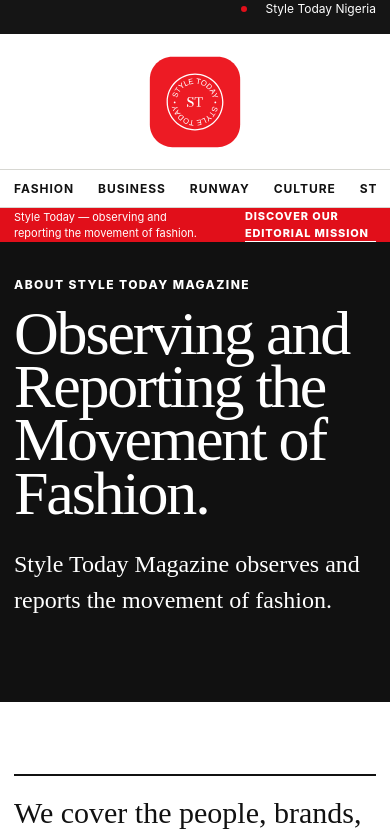
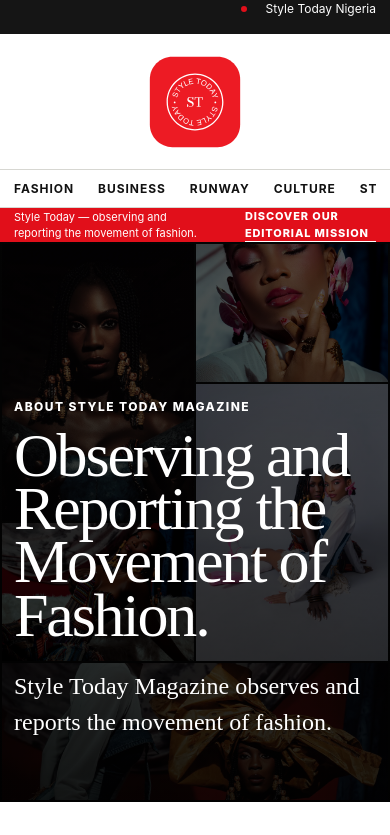
Before and after one commit to MarselDokubo/styletoday, a Next.js app: page /about in a window 390 px wide. Shown: the top 835 px of the page. Built offline with nearby package versions, Linux system fonts and the light colour scheme.

Commit message:
Add dimmed bento image background to About hero

```diff
--- a/app/about/page.tsx
+++ b/app/about/page.tsx
@@ -6,6 +6,30 @@
   return (
     <main>
       <section className="about-hero">
+        <div className="about-hero-bento" aria-hidden="true">
+          <figure className="about-hero-tile about-hero-tile--one">
+            <img src="/images/635184-jpg.webp" alt="" />
+          </figure>
+          <figure className="about-hero-tile about-hero-tile--two">
+            <img src="/images/643834-jpg.webp" alt="" />
+          </figure>
+          <figure className="about-hero-tile about-hero-tile--three">
+            <img src="/images/640466-jpg.webp" alt="" />
+          </figure>
+          <figure className="about-hero-tile about-hero-tile--four">
+            <img src="/images/640464-jpg.webp" alt="" />
+          </figure>
+          <figure className="about-hero-tile about-hero-tile--five">
+            <img src="/images/635183-jpg.webp" alt="" />
+          </figure>
+          <figure className="about-hero-tile about-hero-tile--six">
+            <img src="/images/640473-jpg.webp" alt="" />
+          </figure>
+          <figure className="about-hero-tile about-hero-tile--seven">
+            <img src="/images/635182-jpg.webp" alt="" />
+          </figure>
+        </div>
+        <div className="about-hero-shade" aria-hidden="true" />
         <div className="page-shell about-hero-inner">
           <span className="eyebrow">About Style Today Magazine</span>
           <h1>Observing and Reporting the Movement of Fashion.</h1>
--- a/app/globals.css
+++ b/app/globals.css
@@ -1099,14 +1099,91 @@
 
 /* about */
 .about-hero {
+  position: relative;
+  min-height: 540px;
+  display: flex;
+  align-items: flex-end;
+  overflow: hidden;
+  color: #fff;
   background: #111;
-  color: #fff;
-  min-height: 540px;
-  display: flex;
-  align-items: flex-end;
+  isolation: isolate;
+}
+
+.about-hero-bento {
+  position: absolute;
+  inset: 0;
+  z-index: -3;
+  display: grid;
+  grid-template-columns: repeat(12, minmax(0, 1fr));
+  grid-template-rows: repeat(6, minmax(0, 1fr));
+  gap: 3px;
+  padding: 3px;
+  background: #0b0b0b;
+}
+
+.about-hero-tile {
+  margin: 0;
+  min-width: 0;
+  min-height: 0;
+  overflow: hidden;
+  background: #111;
+  border-radius: 0;
+}
+
+.about-hero-tile img {
+  width: 100%;
+  height: 100%;
+  object-fit: cover;
+}
+
+.about-hero-tile--one {
+  grid-column: 1 / 4;
+  grid-row: 1 / 7;
+}
+
+.about-hero-tile--two {
+  grid-column: 4 / 8;
+  grid-row: 1 / 4;
+}
+
+.about-hero-tile--three {
+  grid-column: 8 / 13;
+  grid-row: 1 / 4;
+}
+
+.about-hero-tile--four {
+  grid-column: 4 / 7;
+  grid-row: 4 / 7;
+}
+
+.about-hero-tile--five {
+  grid-column: 7 / 10;
+  grid-row: 4 / 7;
+}
+
+.about-hero-tile--six {
+  grid-column: 10 / 13;
+  grid-row: 4 / 7;
+}
+
+.about-hero-tile--seven {
+  display: none;
+}
+
+.about-hero-shade {
+  position: absolute;
+  inset: 0;
+  z-index: -2;
+  pointer-events: none;
+  background:
+    linear-gradient(90deg, rgba(0, 0, 0, .78) 0%, rgba(0, 0, 0, .66) 40%, rgba(0, 0, 0, .50) 72%, rgba(0, 0, 0, .42) 100%),
+    linear-gradient(180deg, rgba(0, 0, 0, .12) 0%, rgba(0, 0, 0, .18) 56%, rgba(0, 0, 0, .46) 100%);
 }
 
 .about-hero-inner {
+  position: relative;
+  z-index: 1;
+  padding-top: 26px;
   padding-bottom: 60px;
 }
 
@@ -1523,7 +1600,55 @@
   }
 
   .about-hero {
-    min-height: 460px;
+    min-height: 560px;
+  }
+
+  .about-hero-bento {
+    grid-template-columns: repeat(2, minmax(0, 1fr));
+    grid-template-rows: repeat(4, minmax(0, 1fr));
+    gap: 2px;
+    padding: 2px;
+  }
+
+  .about-hero-tile--one {
+    grid-column: 1;
+    grid-row: 1 / 3;
+  }
+
+  .about-hero-tile--two {
+    grid-column: 2;
+    grid-row: 1;
+  }
+
+  .about-hero-tile--three {
+    grid-column: 2;
+    grid-row: 2 / 4;
+  }
+
+  .about-hero-tile--four {
+    grid-column: 1;
+    grid-row: 3;
+  }
+
+  .about-hero-tile--five {
+    grid-column: 1 / 3;
+    grid-row: 4;
+  }
+
+  .about-hero-tile--six,
+  .about-hero-tile--seven {
+    display: none;
+  }
+
+  .about-hero-shade {
+    background:
+      linear-gradient(180deg, rgba(0, 0, 0, .52) 0%, rgba(0, 0, 0, .66) 46%, rgba(0, 0, 0, .84) 100%),
+      linear-gradient(90deg, rgba(0, 0, 0, .38) 0%, rgba(0, 0, 0, .22) 100%);
+  }
+
+  .about-hero-inner {
+    padding-top: 28px;
+    padding-bottom: 38px;
   }
 
   .about-hero h1 {
```
